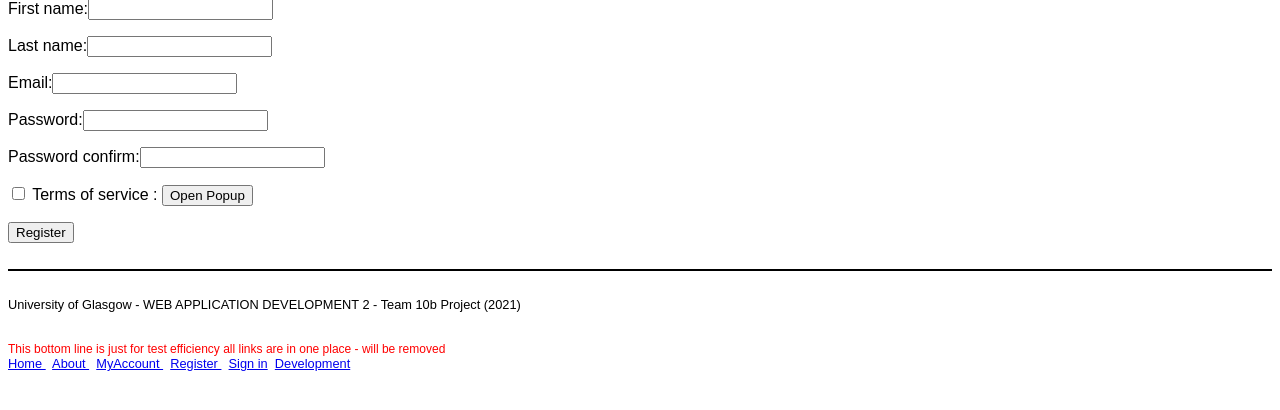
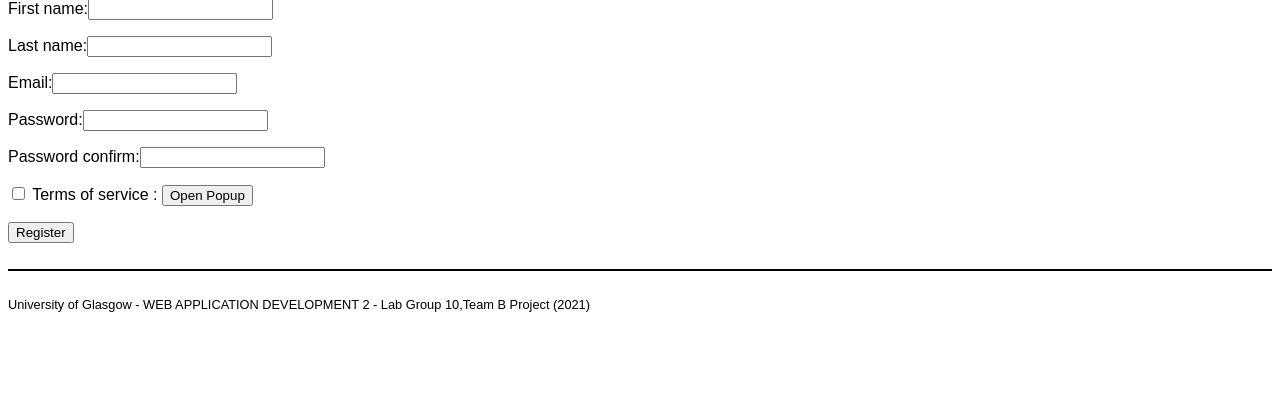
Before and after one commit to 2572258P/10b, a Django app: page /register/ in a window 1280 px wide. Shown: the part 193-603 px from the top of the page. Run offline with Django 3.2, Linux system fonts and the light colour scheme.

Commit message:
test model has been removed

```diff
--- a/concert/forms.py
+++ b/concert/forms.py
@@ -1,8 +1,7 @@
 # -*- coding: utf-8 -*-
 from django import forms
-from concert.models import UserProfile,ConcertModel,TestModel,Band
+from concert.models import UserProfile,ConcertModel,Band
 from django.contrib.auth.models import User
-from datetime import datetime,date as dt
 import datetime
 
 class UserForm(forms.ModelForm):
@@ -36,11 +35,3 @@ class ConcertForm(forms.ModelForm):
     class Meta:
         model = ConcertModel
         fields = ('concertName','location','date','img')
-
-
-
-class TestForm(forms.ModelForm):
-    concertId = forms.IntegerField(label="ConcertId")
-    class Meta:
-        model = TestModel
-        fields = '__all__'
--- a/concert/models.py
+++ b/concert/models.py
@@ -14,10 +14,6 @@ class UserProfile(models.Model):
 
     def __str__(self):
         return self.user.username
-
-class TestModel(models.Model):
-    tempId = models.IntegerField(default=0)
-    tempName = models.CharField(max_length=max_char_field)
 
 class Band(models.Model):
     user = models.OneToOneField(User,on_delete=models.CASCADE)
--- a/concert/urls.py
+++ b/concert/urls.py
@@ -24,7 +24,6 @@ urlpatterns = [
         path('register/',views.register,name = 'register'),
         path('signin/',views.signin,name = 'signin'),
         path('signout/',views.signout,name = 'signout'),
-        path('dev/<slug:cmd>/',views.dev,name = 'dev'),
         path('SearchResult/',views.search,name = 'searchResult')
         ]
 
--- a/concert/views.py
+++ b/concert/views.py
@@ -6,33 +6,12 @@ from django.urls import reverse
 from django.shortcuts import redirect
 from datetime import datetime
 from django.contrib.auth.decorators import login_required
-import random
 
 
 def getTimeToInt():
     a = datetime.now()
     a = int(a.strftime('%Y%m%d%H%M%S'))
     return a
-
-@login_required
-def dev(request,cmd):
-    if request.method == 'POST':
-        if cmd == 'addConcert':
-            Id = getTimeToInt()
-            name = 'Glasgow party' + str(random.randint(1,10000))
-
-            ConcertModel.objects.get_or_create(date=datetime.now(),concertId=Id,concertName=name);
-        if cmd == 'addTicket':
-            if request.user.is_authenticated:
-                ticketId = random.randint(1,10000)
-                concert = ConcertModel.objects.last()
-                Id = 0
-                if concert:
-                    Id = concert.concertId
-                Ticket.objects.get_or_create(ticketId=ticketId,user=request.user,concertId=Id)
-            else:
-                print('You need to be authenticated')
-    return render(request,'concert/dev.html')
 
 def index(request):
     concertList = ConcertModel.objects.order_by('-date')
@@ -95,9 +74,6 @@ def search(request):
     if request.method == 'POST':
         keyword = request.POST.get('searchKeyword')
         found = ConcertModel.objects.filter(location__contains=keyword) | ConcertModel.objects.filter(concertName__contains=keyword)| ConcertModel.objects.filter(band__bandName__contains=keyword)
-
-
-
 
     return render(request,'concert/searchResult.html',context={"searchResults":found})
 
--- a/templates/concert/base.html
+++ b/templates/concert/base.html
@@ -158,21 +158,6 @@
 
     <br/><hr class="copyline"><br/>
 
-    <Div class="copyright"> University of Glasgow - WEB APPLICATION DEVELOPMENT 2 - Team 10b Project (2021)
-
-     <div style="padding-top: 30px; position: relative; text-align: left">
-         <div style="font-size:12px;color:red">
-        This bottom line is just for test efficiency all links are in one place - will be removed<br/></div>
-    		<a href="{% url 'concert:index' %}">Home </a>&nbsp
-    		<a href="{% url 'concert:about' %}">About </a>&nbsp
-    		<a href="{% url 'concert:myaccount' %}">MyAccount </a>&nbsp
-    		<a href="{% url 'concert:register' %}">Register </a>&nbsp
-    		{% if user.is_authenticated %}
-            <a href="{% url 'concert:signout' %}">Sign out</a>&nbsp
-        {% else %}
-            <a href="{% url 'concert:signin' %}">Sign in</a>&nbsp
-        {% endif %}
-            <a href="/dev/1/">Development</a>&nbsp
-		</div>
+    <Div class="copyright"> University of Glasgow - WEB APPLICATION DEVELOPMENT 2 - Lab Group 10,Team B Project (2021)</div>
    </body>
 </html>
```
Also changed, not shown: templates/concert/dev.html (deleted, +0 -24 lines).
